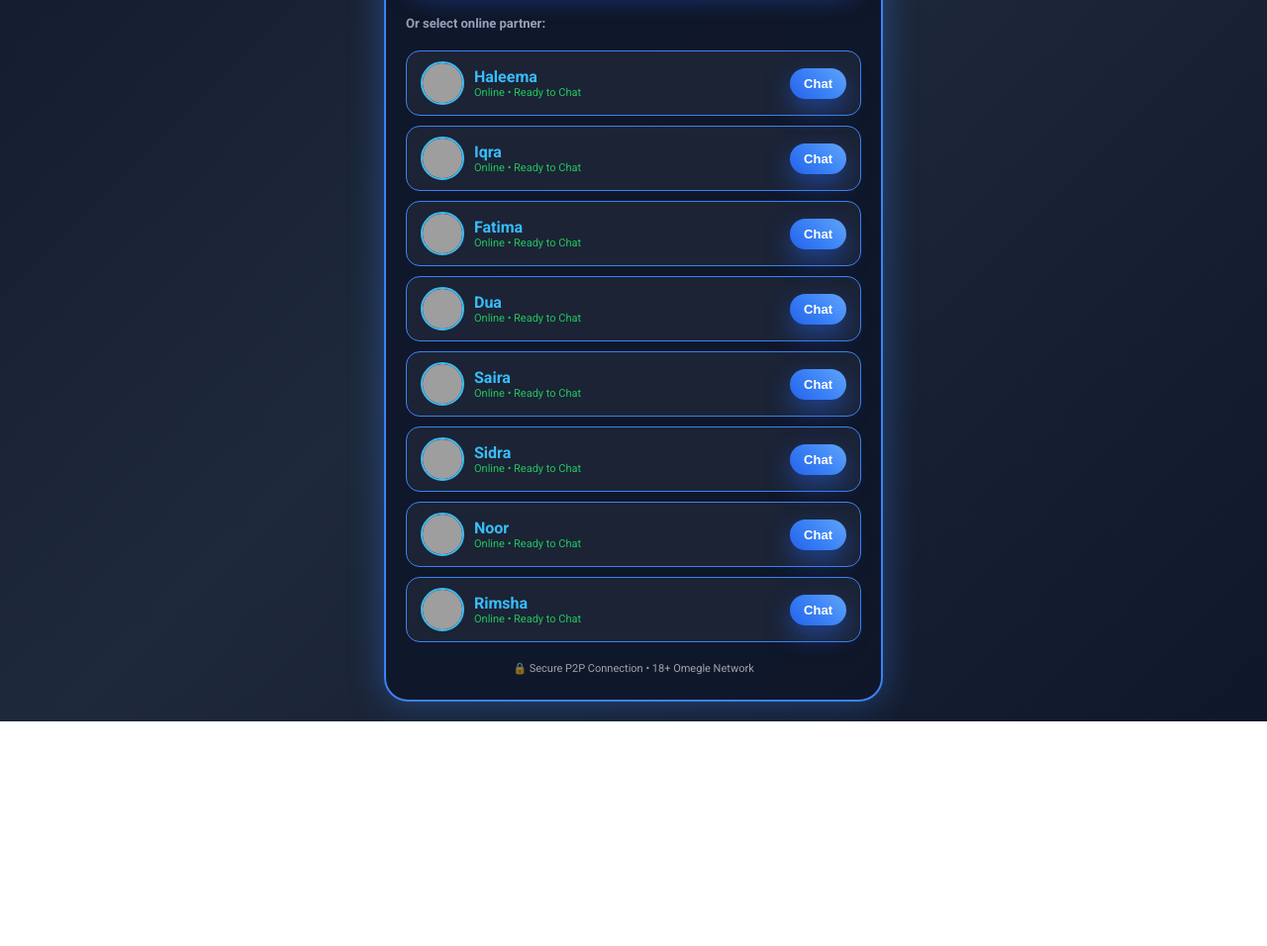
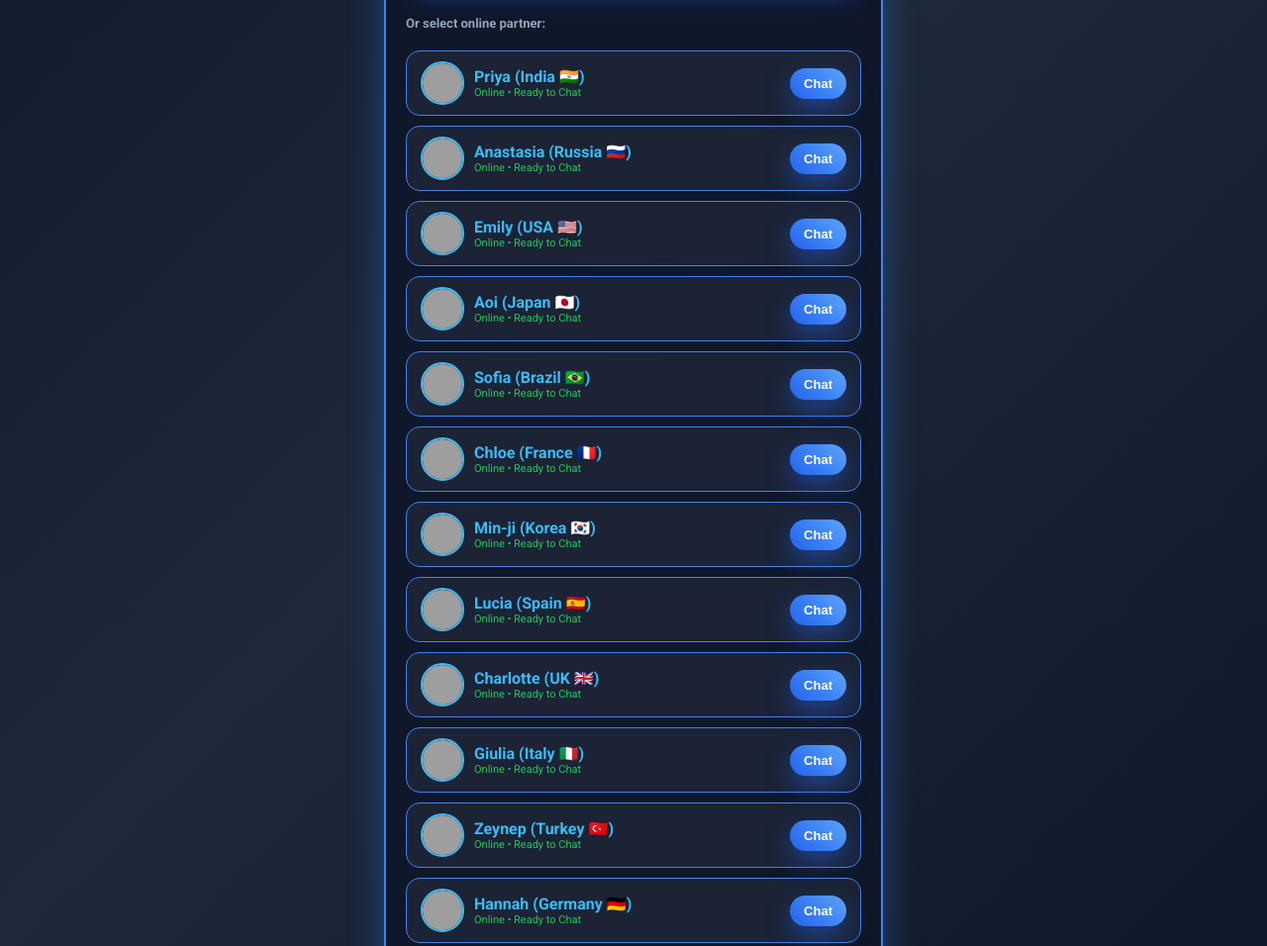
Before and after one commit to satyamgupta1287-coder/livevideocall, a website: page index.html in a window 1280 px wide. Shown: the part 440-1396 px from the top of the page at 99% size. Before the commit the page ends 1169 px from the top, so only its background shows below. Drawn offline with Linux system fonts and the light colour scheme; grey boxes are pictures that could not be loaded.

Commit message:
feat: update global profile list
Replace placeholder names with international entries including country flags.

```diff
--- a/index.html
+++ b/index.html
@@ -269,14 +269,18 @@
     }
 
     const girls = [
-      { name: "Haleema", img: "https://images.unsplash.com/photo-1534528741775-53994a69daeb?auto=format&fit=crop&w=400&q=80" },
-      { name: "Iqra", img: "https://images.unsplash.com/photo-1517841905240-472988babdf9?auto=format&fit=crop&w=400&q=80" },
-      { name: "Fatima", img: "https://images.unsplash.com/photo-1494790108377-be9c29b29330?auto=format&fit=crop&w=400&q=80" },
-      { name: "Dua", img: "https://images.unsplash.com/photo-1524504388940-b1c1722653e1?auto=format&fit=crop&w=400&q=80" },
-      { name: "Saira", img: "https://images.unsplash.com/photo-1529626455594-4ff0802cfb7e?auto=format&fit=crop&w=400&q=80" },
-      { name: "Sidra", img: "https://images.unsplash.com/photo-1488426862026-3ee34a7d66df?auto=format&fit=crop&w=400&q=80" },
-      { name: "Noor", img: "https://images.unsplash.com/photo-1508214751196-bcfd4ca60f91?auto=format&fit=crop&w=400&q=80" },
-      { name: "Rimsha", img: "https://images.unsplash.com/photo-1531746020798-e6953c6e8e04?auto=format&fit=crop&w=400&q=80" }
+      { name: "Priya (India 🇮🇳)", img: "https://images.unsplash.com/photo-1534528741775-53994a69daeb?auto=format&fit=crop&w=400&q=80" },
+      { name: "Anastasia (Russia 🇷🇺)", img: "https://images.unsplash.com/photo-1524504388940-b1c1722653e1?auto=format&fit=crop&w=400&q=80" },
+      { name: "Emily (USA 🇺🇸)", img: "https://images.unsplash.com/photo-1517841905240-472988babdf9?auto=format&fit=crop&w=400&q=80" },
+      { name: "Aoi (Japan 🇯🇵)", img: "https://images.unsplash.com/photo-1529626455594-4ff0802cfb7e?auto=format&fit=crop&w=400&q=80" },
+      { name: "Sofia (Brazil 🇧🇷)", img: "https://images.unsplash.com/photo-1494790108377-be9c29b29330?auto=format&fit=crop&w=400&q=80" },
+      { name: "Chloe (France 🇫🇷)", img: "https://images.unsplash.com/photo-1488426862026-3ee34a7d66df?auto=format&fit=crop&w=400&q=80" },
+      { name: "Min-ji (Korea 🇰🇷)", img: "https://images.unsplash.com/photo-1508214751196-bcfd4ca60f91?auto=format&fit=crop&w=400&q=80" },
+      { name: "Lucia (Spain 🇪🇸)", img: "https://images.unsplash.com/photo-1531746020798-e6953c6e8e04?auto=format&fit=crop&w=400&q=80" },
+      { name: "Charlotte (UK 🇬🇧)", img: "https://images.unsplash.com/photo-1544005313-94ddf0286df2?auto=format&fit=crop&w=400&q=80" },
+      { name: "Giulia (Italy 🇮🇹)", img: "https://images.unsplash.com/photo-1507003211169-0a1dd7228f2d?auto=format&fit=crop&w=400&q=80" },
+      { name: "Zeynep (Turkey 🇹🇷)", img: "https://images.unsplash.com/photo-1525134479668-1bee5c7c6845?auto=format&fit=crop&w=400&q=80" },
+      { name: "Hannah (Germany 🇩🇪)", img: "https://images.unsplash.com/photo-1534751516642-a1af1ef26a56?auto=format&fit=crop&w=400&q=80" }
     ];
 
     const cardsContainer = document.getElementById("cards");
```
